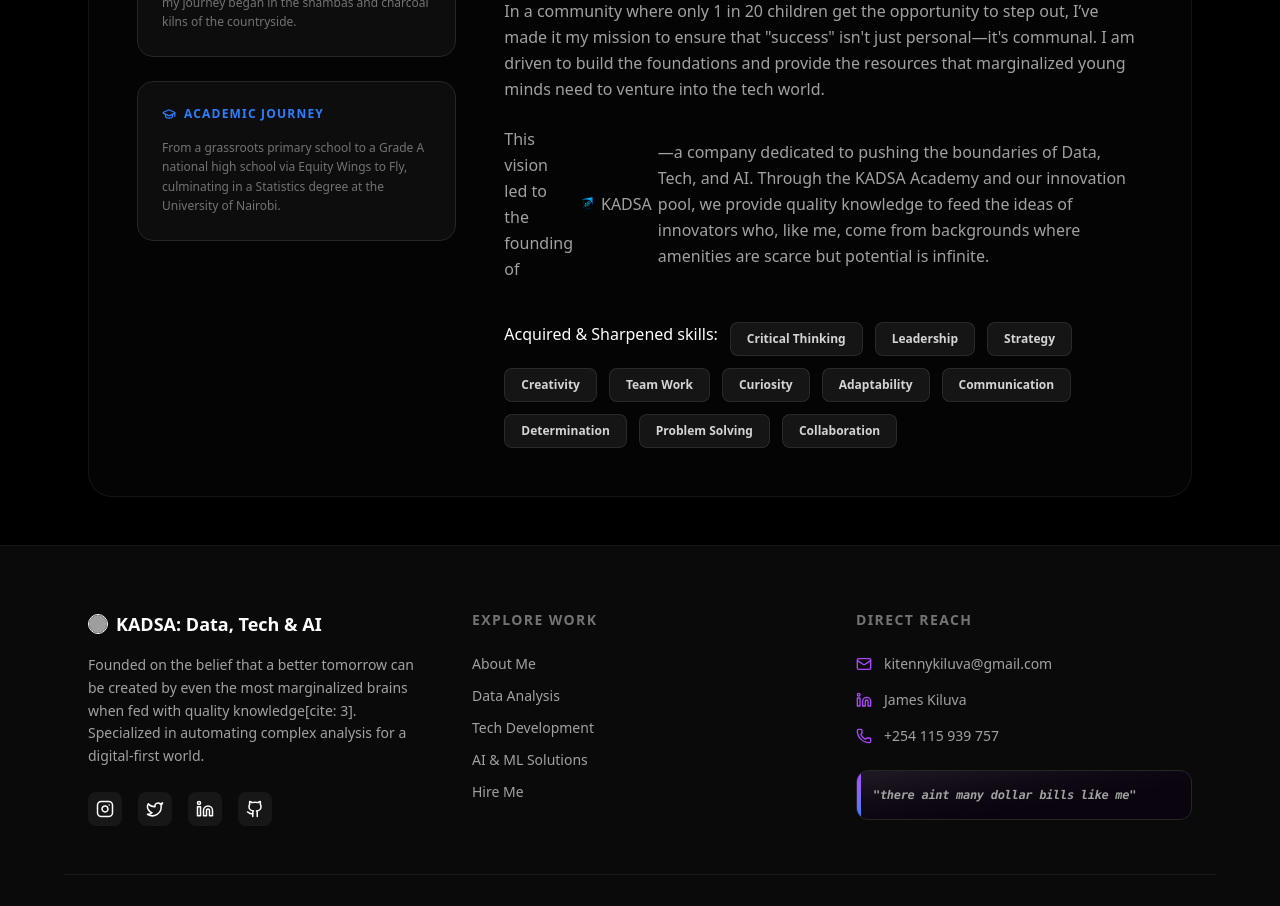
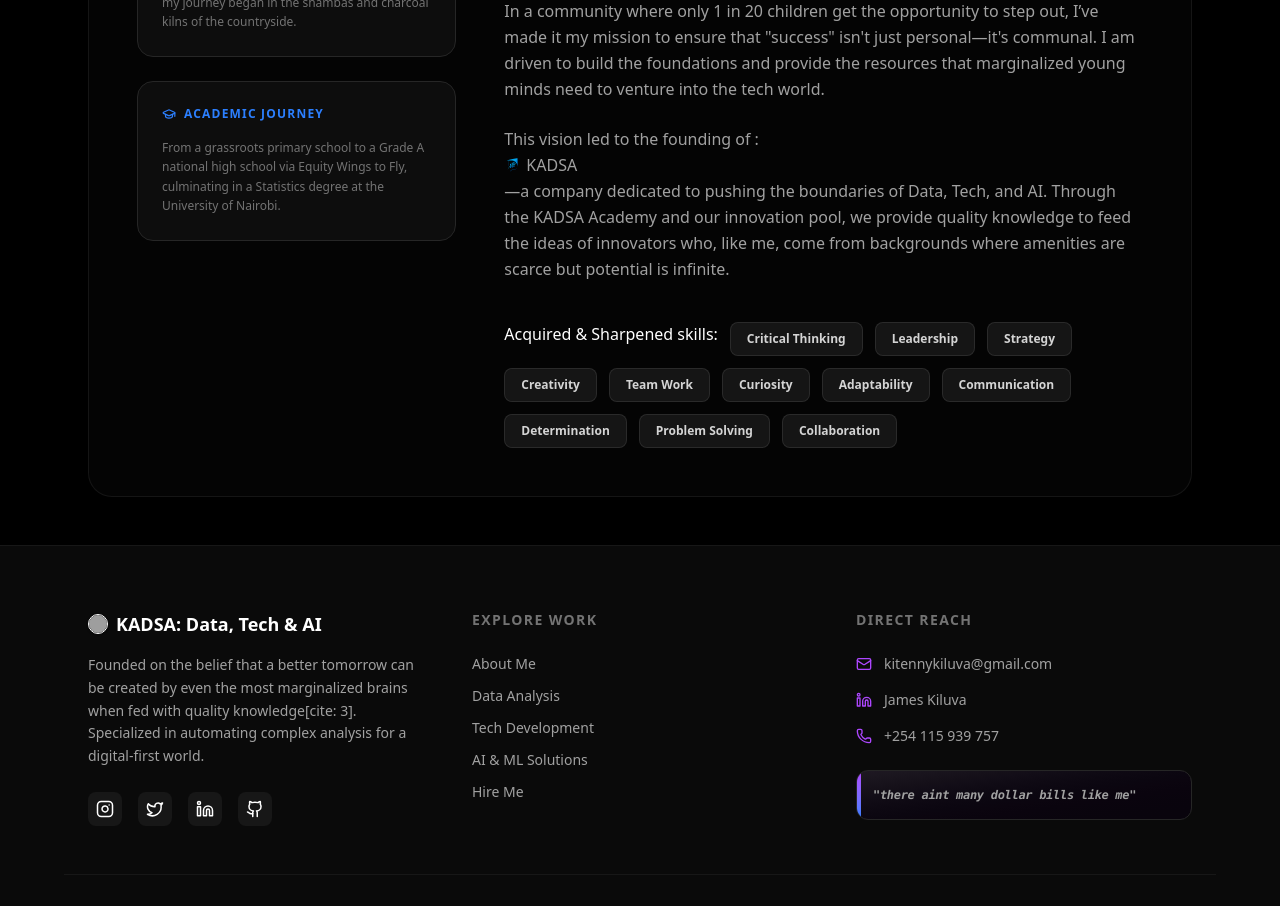
Before and after one commit to kiteluva/kitewebsite, a React (Vite) app in the folder kiluvas/: page / in a window 1280 px wide. Shown: the part 2280-3186 px from the top of the page. Built offline with nearby package versions, Linux system fonts and the light colour scheme; grey boxes are pictures that could not be loaded.

Commit message:
done !!!!!

```diff
--- a/kiluvas/src/App.tsx
+++ b/kiluvas/src/App.tsx
@@ -196,10 +196,12 @@ const HomeView: React.FC<{ setActiveTab: (id: string) => void }> = ({ setActiveT
               In a community where only 1 in 20 children get the opportunity to step out, I’ve made it my mission to ensure that "success" isn't just personal—it's communal. I am driven to build the foundations and provide the resources that marginalized young minds need to venture into the tech world.
             </p>
             <p>
-              <a href="https://the-website-chi.vercel.app" target="_blank" rel="noopener noreferrer" className="text-italic font-light hover:text-blue-400 transition-colors duration-200 flex items-center gap-1.5"> This vision led to the founding of
+              This vision led to the founding of :
+              <a href="https://the-website-chi.vercel.app" target="_blank" rel="noopener noreferrer" className="text-italic font-light hover:text-blue-400 transition-colors duration-200 flex items-center gap-1.5">
                 <img src="/images/icon2.png" alt="icon" className="w-4 h-4 inline-block" />
-                <strong>KADSA</strong> —a company dedicated to pushing the boundaries of Data, Tech, and AI. Through the KADSA Academy and our innovation pool, we provide quality knowledge to feed the ideas of innovators who, like me, come from backgrounds where amenities are scarce but potential is infinite.
+                <strong>KADSA</strong>
               </a>
+              —a company dedicated to pushing the boundaries of Data, Tech, and AI. Through the KADSA Academy and our innovation pool, we provide quality knowledge to feed the ideas of innovators who, like me, come from backgrounds where amenities are scarce but potential is infinite.
             </p>
           </div>
 
```
